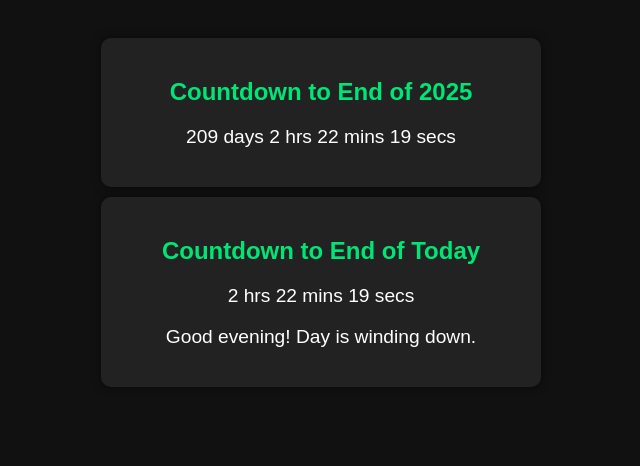
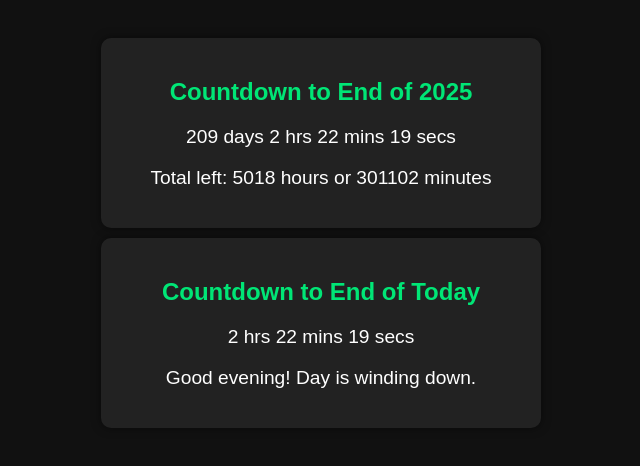
Before and after one commit to JNag11/HTML-Yash, a plain HTML site: page index.html in a window 1280 px wide. Shown: the whole page, without its empty margins (319-959 px from the left). Drawn offline with Linux system fonts and the light colour scheme.

Commit message:
Update index.html

```diff
--- a/index.html
+++ b/index.html
@@ -32,6 +32,7 @@
   <div class="box">
     <h2>Countdown to End of 2025</h2>
     <p id="yearCountdown"></p>
+    <p id="yearExtras"></p>
   </div>
 
   <div class="box">
@@ -48,6 +49,9 @@
       const endOfYear = new Date(2025, 11, 31, 23, 59, 59);
       let msLeftYear = endOfYear - now;
 
+      const totalSeconds = Math.floor(msLeftYear / 1000);
+      const totalMinutes = Math.floor(msLeftYear / (1000 * 60));
+      const totalHours = Math.floor(msLeftYear / (1000 * 60 * 60));
       const days = Math.floor(msLeftYear / (1000 * 60 * 60 * 24));
       const hours = Math.floor((msLeftYear % (1000 * 60 * 60 * 24)) / (1000 * 60 * 60));
       const minutes = Math.floor((msLeftYear % (1000 * 60 * 60)) / (1000 * 60));
@@ -55,6 +59,9 @@
 
       document.getElementById("yearCountdown").innerText =
         `${days} days ${hours} hrs ${minutes} mins ${seconds} secs`;
+
+      document.getElementById("yearExtras").innerText =
+        `Total left: ${totalHours} hours or ${totalMinutes} minutes`;
 
       // Countdown to end of today
       const endOfDay = new Date(now.getFullYear(), now.getMonth(), now.getDate(), 23, 59, 59);
```
